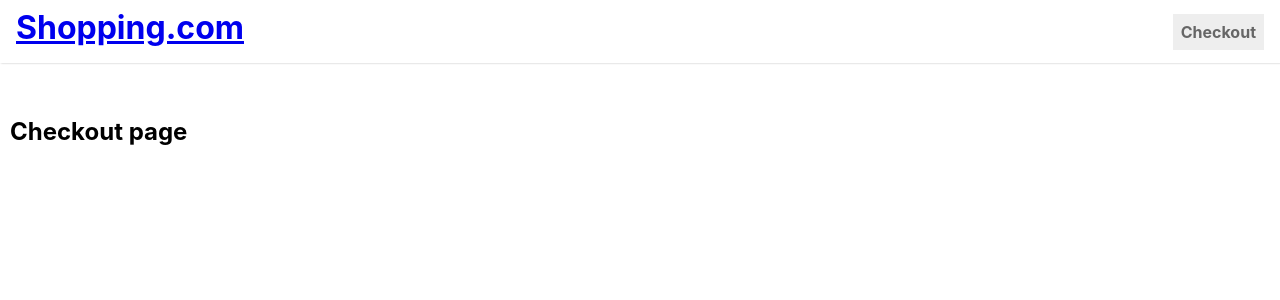
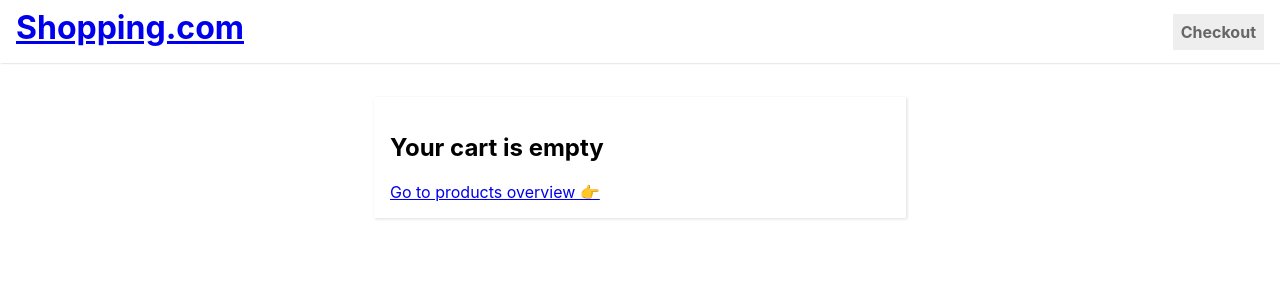
Before and after one commit to jakst/shopping-demo, a React (Create React App) app: page /checkout in a window 1280 px wide. Shown: the top 300 px of the page. Built offline with nearby package versions, Linux system fonts and the light colour scheme.

Commit message:
List cart products in checkout

```diff
--- a/src/pages/checkout.page.tsx
+++ b/src/pages/checkout.page.tsx
@@ -1,9 +1,44 @@
 import React from 'react'
+import { Link } from 'react-router-dom'
+import styled from 'styled-components'
+import { useCart } from '../cart/cart.context'
 
 export default function CheckoutPage() {
+	const { cartItems } = useCart()
+
+	if (!cartItems.length)
+		return (
+			<Wrapper>
+				<h2>Your cart is empty</h2>
+
+				<Link to="/">Go to products overview 👉</Link>
+			</Wrapper>
+		)
+
 	return (
-		<div>
-			<h2>Checkout page</h2>
-		</div>
+		<Wrapper>
+			{cartItems.map(item => (
+				<Item key={item.product.id}>
+					<div>{item.product.name}</div>
+					<div>
+						{item.quantity} x {item.product.price} = {item.value} kr
+					</div>
+				</Item>
+			))}
+		</Wrapper>
 	)
 }
+
+const Wrapper = styled.div`
+	display: flex;
+	flex-direction: column;
+	max-width: 500px;
+	margin: 0 auto;
+	padding: 16px;
+	box-shadow: 1px 1px 3px #ddd;
+`
+
+const Item = styled.div`
+	display: flex;
+	justify-content: space-between;
+`
```
